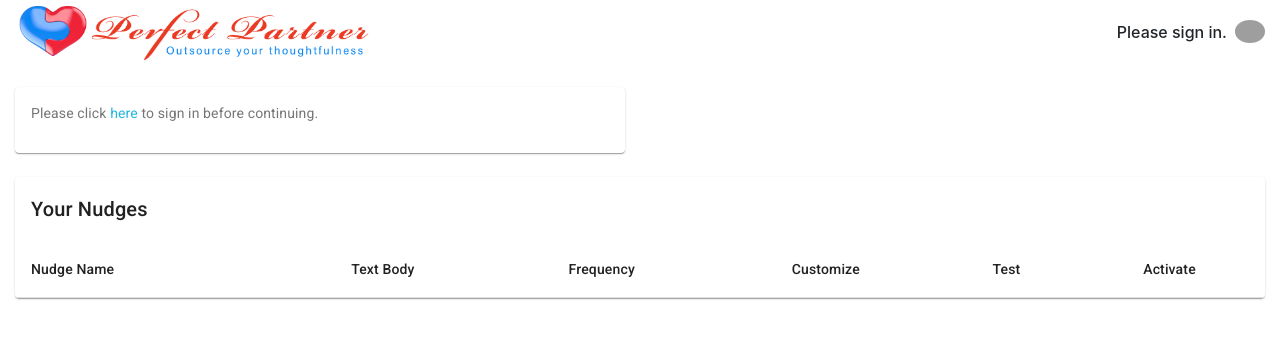
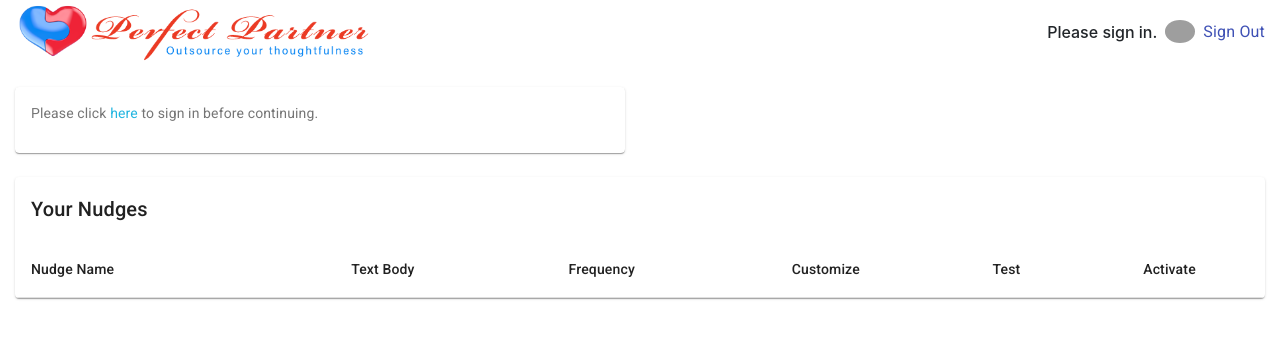
Before and after one commit to petercolella/perfect-partner, a React (Create React App) app in the folder client/: page /dashboard in a window 1280 px wide. Shown: the top 338 px of the page. Built offline with nearby package versions, Linux system fonts and the light colour scheme; grey boxes are pictures that could not be loaded; the HTML template or start-up script is replaced by a standard one.

Commit message:
adds Sign Out button to MainBody

```diff
--- a/client/src/components/MainBody/index.js
+++ b/client/src/components/MainBody/index.js
@@ -6,6 +6,7 @@ import Card from '@material-ui/core/Card';
 import CardActions from '@material-ui/core/CardActions';
 import CardContent from '@material-ui/core/CardContent';
 import Button from '@material-ui/core/Button';
+import MuiLink from '@material-ui/core/Link';
 import Typography from '@material-ui/core/Typography';
 import API from '../../utils/API';
 import UserUpdate from '../UserUpdate';
@@ -26,6 +27,11 @@ const useStyles = makeStyles(theme => ({
   },
   pos: {
     marginBottom: 12
+  },
+  signOut: {
+    fontSize: '1rem',
+    lineHeight: '48px',
+    marginLeft: theme.spacing(1)
   }
 }));
 
@@ -146,6 +152,15 @@ const MainBody = props => {
             alt="User"
             src={user.imageUrl}
           />
+          <MuiLink
+            component="button"
+            variant="body2"
+            onClick={() => {
+              alert("I'm a button.");
+            }}
+            className={classes.signOut}>
+            Sign Out
+          </MuiLink>
         </div>
       </div>
       <div className="row">
```
